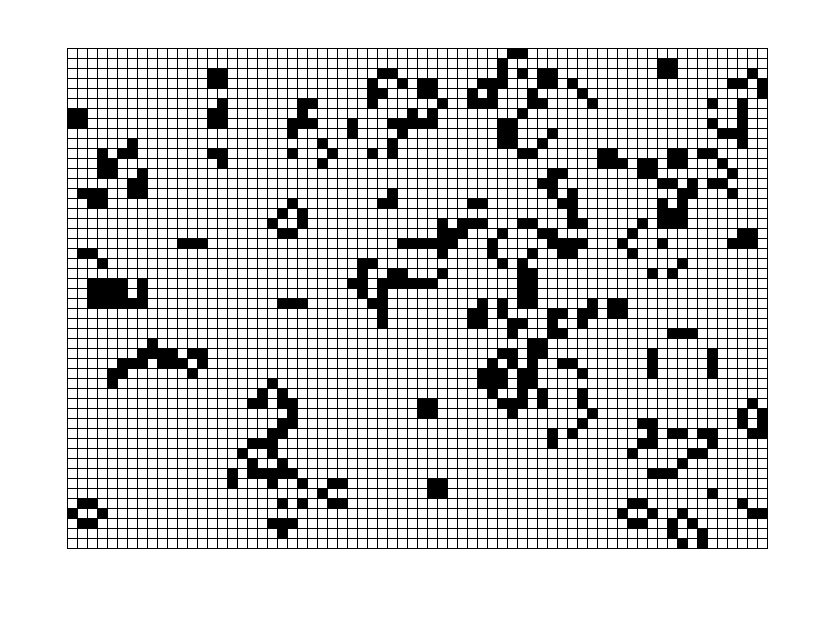
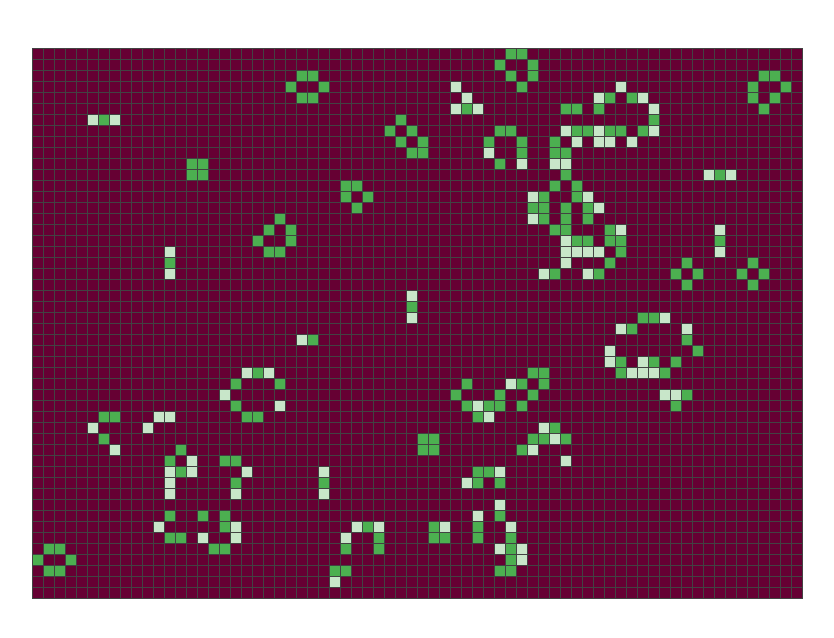
Before and after one commit to hamzicabdulah/game-of-life, a React (Create React App) app: page / in a window 1280 px wide. Shown: the top 638 px of the page, without its empty margins (223-1057 px from the left). Built offline with nearby package versions, Linux system fonts and the light colour scheme.

Commit message:
Styled table

```diff
--- a/src/components/App.js
+++ b/src/components/App.js
@@ -11,7 +11,7 @@ class App extends Component {
   }
 
   componentDidMount() {
-    this.interval = setInterval(this.nextGen, 250);
+    this.interval = setInterval(this.nextGen, 100);
   }
 
   render() {
@@ -47,11 +47,12 @@ class App extends Component {
   }
 
   killOrGiveBirth = (number) => {
+    //Make a cell dead or alive with external functions
     let cellsToCheck = neighborCells(number, columns, rows);
     let aliveNeighbors = 0;
 
     cellsToCheck.forEach((cellNum) => {
-      if (this.state.cells[cellNum] === 'alive') aliveNeighbors++;
+      if (this.state.cells[cellNum] === 'alive' || this.state.cells[cellNum] === 'born') aliveNeighbors++;
     });
 
     return deadOrAlive(this.state.cells[number], aliveNeighbors);
@@ -124,8 +125,10 @@ function neighborCells(numberStr, columns, rows) {
 
 function deadOrAlive(cellLife, aliveNeighbors) {
   //Return dead if cell should die, or alive if cell should be born (depending on the aliveNeighbors)
-  if(aliveNeighbors === 3 || (aliveNeighbors === 2 && cellLife === 'alive')) {
+  if(cellLife !== 'dead' && (aliveNeighbors === 3 || aliveNeighbors === 2)) {
     return 'alive';
+  } else if(aliveNeighbors === 3) {
+    return 'born';
   } else {
     return 'dead';
   }
--- a/src/stylesheet/App.css
+++ b/src/stylesheet/App.css
@@ -1,10 +1,10 @@
 .container {
   display: flex;
   flex-wrap: wrap;
-  width: 700px;
+  width: 770px;
   text-align: center;
   margin: 3em auto 3em;
   padding: 0;
-  border-bottom: solid 1px;
-  border-right: solid 1px;
+  border-bottom: solid #424242 1px;
+  border-right: solid #424242 1px;
 }
--- a/src/stylesheet/Cell.css
+++ b/src/stylesheet/Cell.css
@@ -1,13 +1,19 @@
 .Cell {
-    width: 9px;
-    height: 9px;
+    width: 10px;
+    height: 10px;
     display: inline-block;
-    border-left: solid 1px black;
-    border-top: solid 1px black;
+    border-left: solid 1px #424242;
+    border-top: solid 1px #424242;
     margin: 0;
     float: left;
     cursor: pointer;
 }
+.dead {
+    background: #660033;
+}
 .alive {
-    background: black;
+    background: #4CAF50;
 }
+.born {
+    background: #C8E6C9;
+}
```
